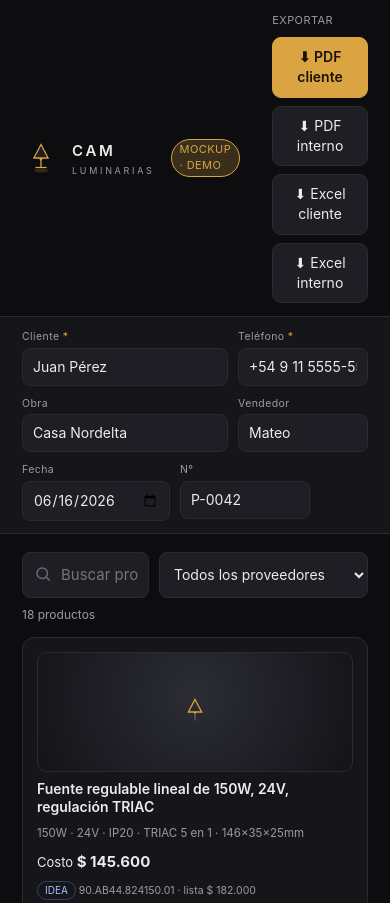
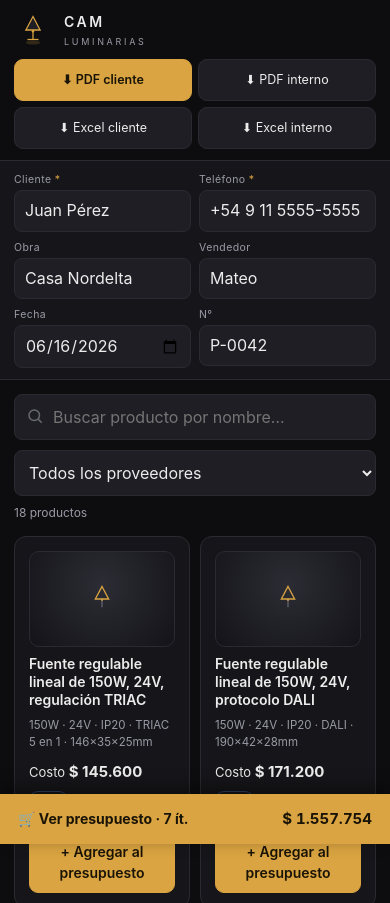
Before and after one commit to gachetponzellini/CAM-luminaria, a plain HTML site: page index.html in a window 390 px wide. Shown: the top 903 px of the page. Drawn offline with Linux system fonts and the light colour scheme.

Commit message:
Hacer el mockup responsive para móvil
- Barra superior, datos y catálogo se adaptan a pantallas chicas (2 columnas).
- Barra fija inferior en móvil con acceso al presupuesto (cant. ítems + total).
- Inputs a 16px en móvil para evitar el zoom automático de iOS.

Co-Authored-By: Claude Opus 4.8 <noreply@anthropic.com>

```diff
--- a/index.html
+++ b/index.html
@@ -15,6 +15,7 @@
     --ok:#5fb878; --danger:#c2554d; --radius:12px;
   }
   *{box-sizing:border-box}
+  html{scroll-behavior:smooth}
   html,body{margin:0;padding:0}
   body{
     background:var(--bg); color:var(--text);
@@ -128,6 +129,38 @@
   .sum-line .v{font-variant-numeric:tabular-nums}
   .note{background:var(--surface-2); border:1px dashed var(--line); border-radius:9px; padding:9px 11px; font-size:11.5px; color:var(--muted); margin-top:12px}
   footer{padding:18px 22px; text-align:center; color:var(--muted); font-size:12px; border-top:1px solid var(--line)}
+
+  /* ---------- Barra de carrito (solo móvil) ---------- */
+  #mobileCartBar{display:none; position:fixed; left:0; right:0; bottom:0; z-index:40;
+    align-items:center; justify-content:space-between; gap:12px; text-decoration:none;
+    background:var(--accent); color:#1a1407; font-weight:700; padding:14px 18px;
+    box-shadow:0 -6px 18px rgba(0,0,0,.45)}
+  #mobileCartBar .mc-total{font-variant-numeric:tabular-nums; font-size:15px}
+  #carrito{scroll-margin-top:72px}
+
+  /* ---------- Responsive ---------- */
+  @media(max-width:880px){
+    #mobileCartBar{display:flex}
+    body{padding-bottom:68px}
+  }
+  @media(max-width:640px){
+    header.topbar{flex-wrap:wrap; gap:10px; padding:11px 14px; position:static}
+    .brand .name{font-size:14px}
+    .demo-badge, .spacer{display:none}
+    .toolbar{width:100%; gap:6px}
+    .toolbar > span{display:none}
+    .toolbar button{flex:1 1 40%; padding:11px 8px; font-size:12.5px}
+    .cab-bar{padding:11px 14px; gap:8px}
+    .field, .field.sm{flex:1 1 46%}
+    .catalogo{padding:14px 14px}
+    .searchbar{flex-wrap:wrap}
+    .searchbar select{width:100%; min-width:0}
+    .grid{grid-template-columns:repeat(auto-fill,minmax(150px,1fr)); gap:10px}
+    .thumb{height:96px}
+    .carrito{padding:16px 14px}
+    /* iOS no hace zoom al enfocar si el input es >=16px */
+    input,select,.searchbar .grow input{font-size:16px}
+  }
 </style>
 </head>
 <body>
@@ -182,7 +215,7 @@
   </section>
 
   <!-- ============ CARRITO ============ -->
-  <aside class="carrito">
+  <aside class="carrito" id="carrito">
     <h2 class="sec">🛒 Presupuesto</h2>
     <div id="cartItems"></div>
 
@@ -217,6 +250,12 @@
     <div class="note vendor-only">Lógica: <b>costo</b> = precio de lista del proveedor (con tu descuento de compra) · <b>venta</b> = costo + markup · IVA aparte · descuento por forma de pago sobre el total.</div>
   </aside>
 </main>
+
+<!-- Acceso al presupuesto en móvil -->
+<a id="mobileCartBar" href="#carrito">
+  <span>🛒 Ver presupuesto · <span id="mcCount">0</span> ít.</span>
+  <span class="mc-total" id="mcTotal">$ 0</span>
+</a>
 
 <footer>
   Mockup del <b>Presupuestador CAM luminarias</b> · precios de demostración · estética y flujo orientativos.
@@ -428,6 +467,8 @@ function renderTotalesOnly(){
       <div class="sum-line"><span class="muted">Costo total (interno)</span><span class="v muted">${money(t.costoTotal)}</span></div>
       <div class="sum-line"><span class="muted">Ganancia bruta (s/IVA)</span><span class="v" style="color:var(--ok)">${money(t.ganancia)}</span></div>
     </div>`;
+  const mc=document.getElementById('mcTotal'); if(mc) mc.textContent=money(t.totalPagar);
+  const cc=document.getElementById('mcCount'); if(cc) cc.textContent=state.items.reduce((a,i)=>a+(i.cantidad||0),0);
 }
 function onFormaPago(){
   const [,pct]=document.getElementById('pago-forma').value.split('|');
```
